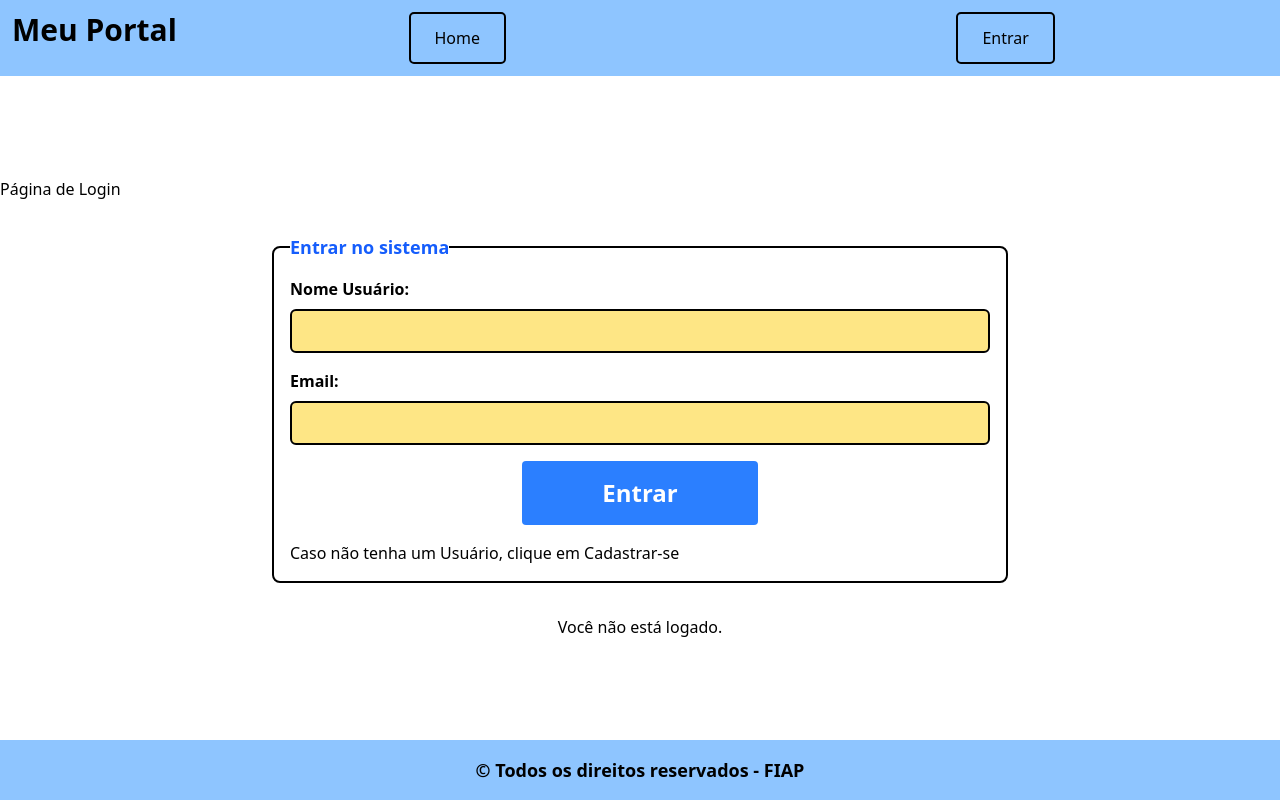
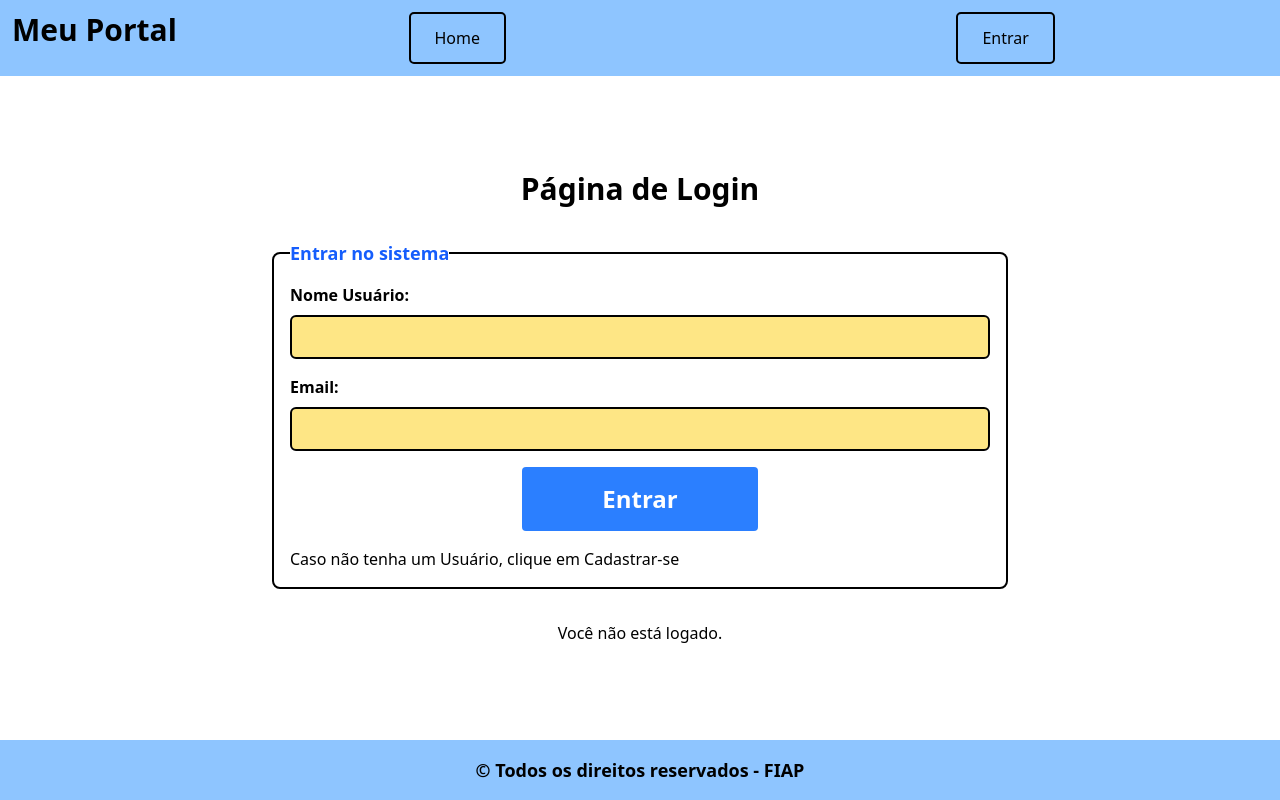
Before and after one commit to EnzoOkuizumiFiap/Login-Cadastro-Checkpoint-5, a React (Vite) app in the folder access-control-cp/: page / in a window 1280 px wide. Built offline with nearby package versions, Linux system fonts and the light colour scheme.

Commit message:
feat: estilização e centralização de "Página de Login"

```diff
--- a/access-control-cp/src/routes/Login/index.tsx
+++ b/access-control-cp/src/routes/Login/index.tsx
@@ -41,7 +41,7 @@
 
     return(
         <main>
-            <h1>Página de Login</h1>
+         <h1  className="text-center text-3xl font-bold">Página de Login</h1>
 
             <div className="mx-auto">
                 <form onSubmit={onSubmit} className="frmLogin">
```
